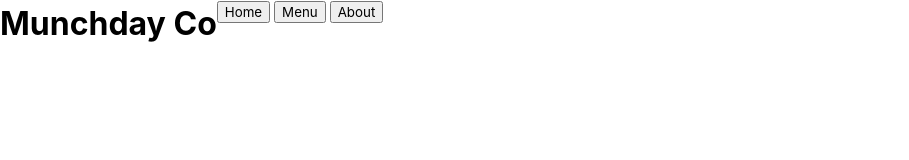
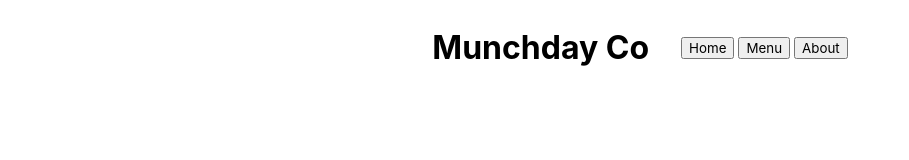
Before and after one commit to huekoh/odin-restaurant-page, a website built with webpack: page src/template.html in a window 1280 px wide. Shown: the whole page, without its empty margins (0-909 px from the left). Built offline with nearby package versions, Linux system fonts and the light colour scheme.

Commit message:
Fix header styling

```diff
--- a/src/styles.css
+++ b/src/styles.css
@@ -54,5 +54,10 @@
 }
 
 header {
+  padding: 1.5rem 1rem;
+
   display: flex;
+  justify-content: center;
+  align-items: center;
+  gap: 2rem;
 }
```
